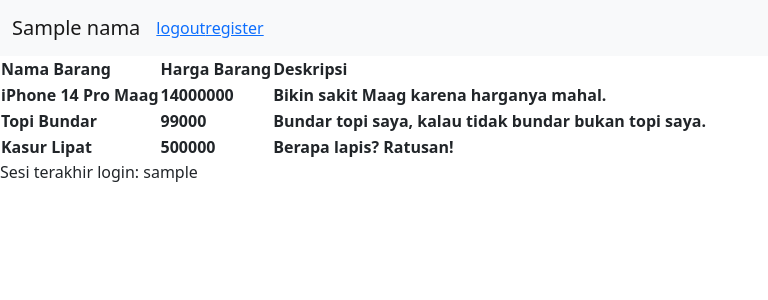
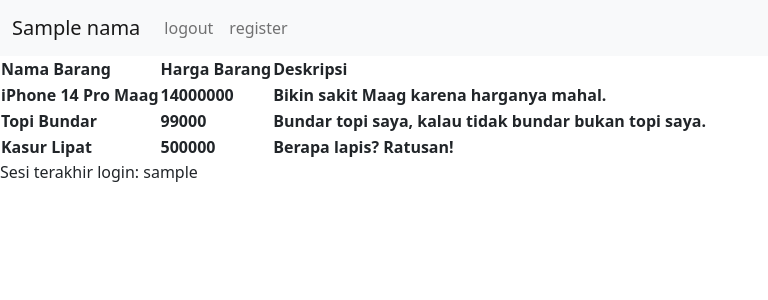
Before and after one commit to khansajovita/lab1, a Django app: template wishlist/templates/wishlist.html in a window 1280 px wide. Shown: the top 300 px of the page, without its empty margins (0-768 px from the left). Run offline with Django 4.2, Linux system fonts and the light colour scheme; data comes from the database, SQL or seed files in the repository; tables that the repository leaves empty hold one stand-in row (values such as "Sample post"); the template is opened without the code that fills it: values that come from a table or form of the project are taken from there, most other values are stand-ins (such as "Sample title", 1, 10 or a date in 2020); lists and menus that the app fills with data are empty.

Commit message:
update lab 4

```diff
--- a/wishlist/templates/wishlist.html
+++ b/wishlist/templates/wishlist.html
@@ -1,4 +1,5 @@
 {% extends 'base.html' %}
+
 
 {% block content %}
 <nav class="navbar navbar-expand-lg bg-light">
@@ -8,11 +9,14 @@
         <span class="navbar-toggler-icon"></span>
       </button>
       <div class="collapse navbar-collapse" id="navbarSupportedContent">
-        <ul class="navbar-nav me-auto mb-2 mb-lg-0">
-          <li class="active"><a href="{% url 'wishlist:logout' %}">logout</a></li>
-          <li class="active"><a href="{% url 'wishlist:register' %}">register</a></li>
+        <ul class="navbar-nav">
+            <li class="nav-item">
+              <a class="nav-link" href="{% url 'wishlist:logout' %}">logout</a>
+            </li>
+            <li class="nav-item">
+              <a class="nav-link" href="{% url 'wishlist:register' %}">register</a>
+            </li>
         </ul>
-      </div>
     </div>
 </nav>
 
```
